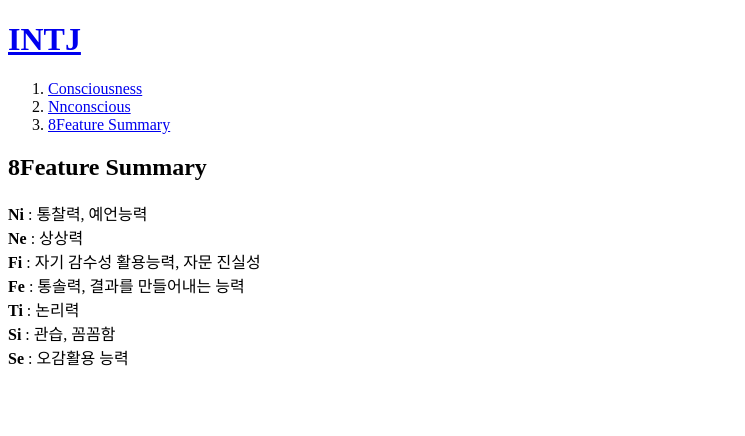
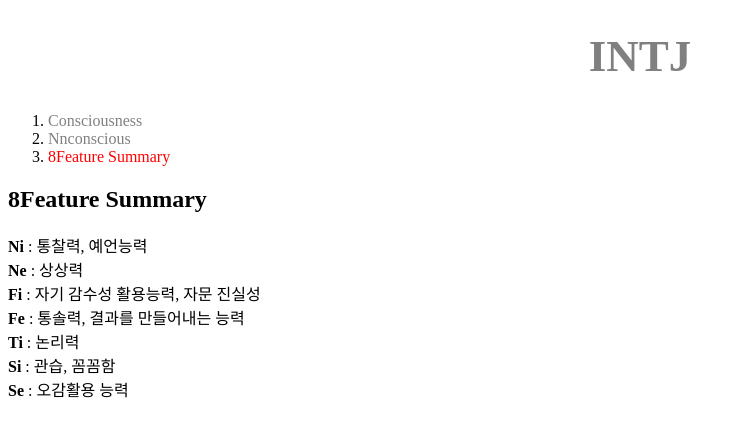
Before and after one commit to ha-min/first, a plain HTML site: page 3.html in a window 1280 px wide. Shown: the whole page, without its empty margins (0-745 px from the left). Drawn offline with Linux system fonts and the light colour scheme.

Commit message:
3 version

```diff
--- a/3.html
+++ b/3.html
@@ -3,20 +3,36 @@
     <head>
         <title>WEB1 - 8Feature Summary</title>
         <meta charset="utf-8">
+        <style>
+            a {
+                color: black;
+                text-decoration: none;
+            }
+            .saw {
+                color: gray;
+            }
+            #active {
+                color: red;
+            }
+            h1 {
+                font-size: 45px;
+                text-align: center;
+            }
+        </style>
     </head>
     <body>
         <h1>
-            <a href="index.html">INTJ</a>
+            <a href="index.html" class="saw">INTJ</a>
         </h1>
         <ol>
             <li>
-                <a href="1.html">Consciousness</a>
+                <a href="1.html" class="saw">Consciousness</a>
             </li>
             <li>
-                <a href="2.html">Nnconscious</a>
+                <a href="2.html" class="saw">Nnconscious</a>
             </li>
             <li>
-                <a href="3.html">8Feature Summary</a>
+                <a href="3.html" class="saw" id="active">8Feature Summary</a>
             </li>
         </ol>
         <h2>8Feature Summary</h2>
```
Also changed, not shown: 1.html (+18 -2 lines), 2.html (+19 -3 lines), index.html (+2 -3 lines).
